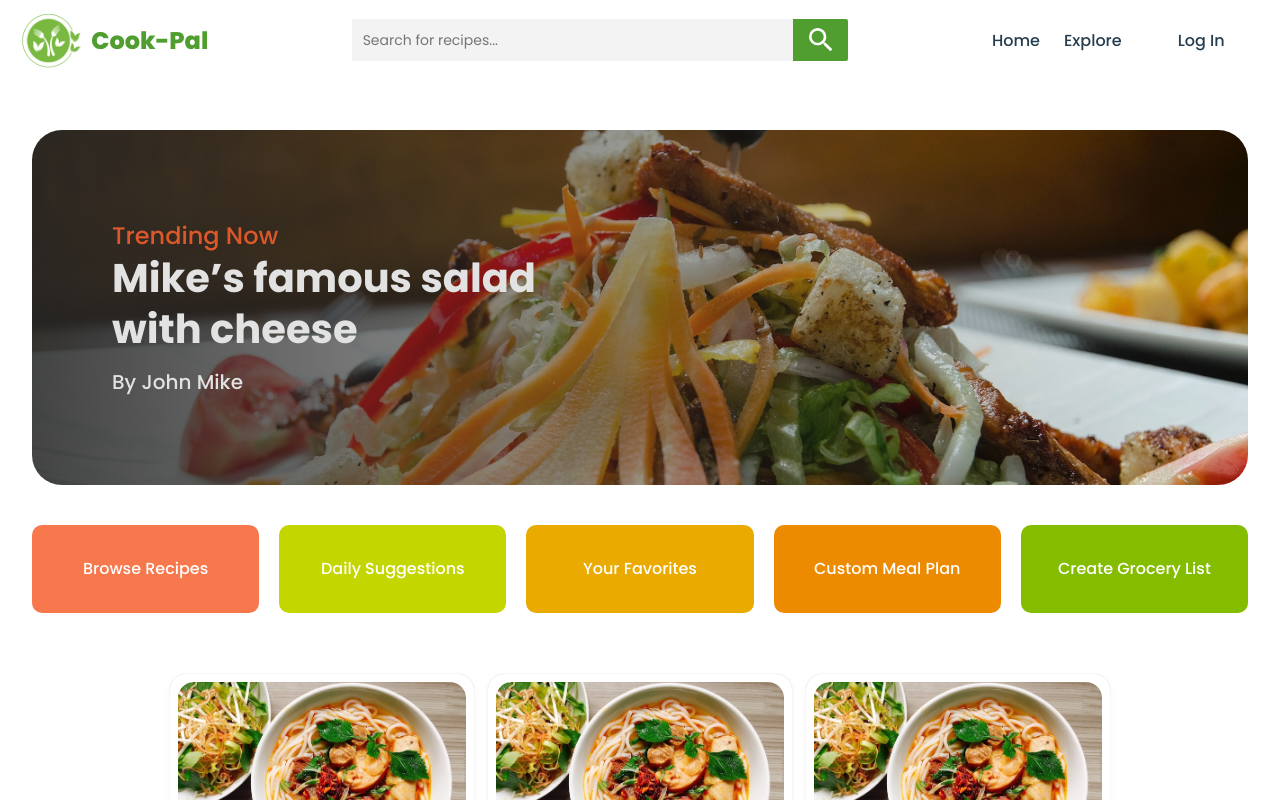
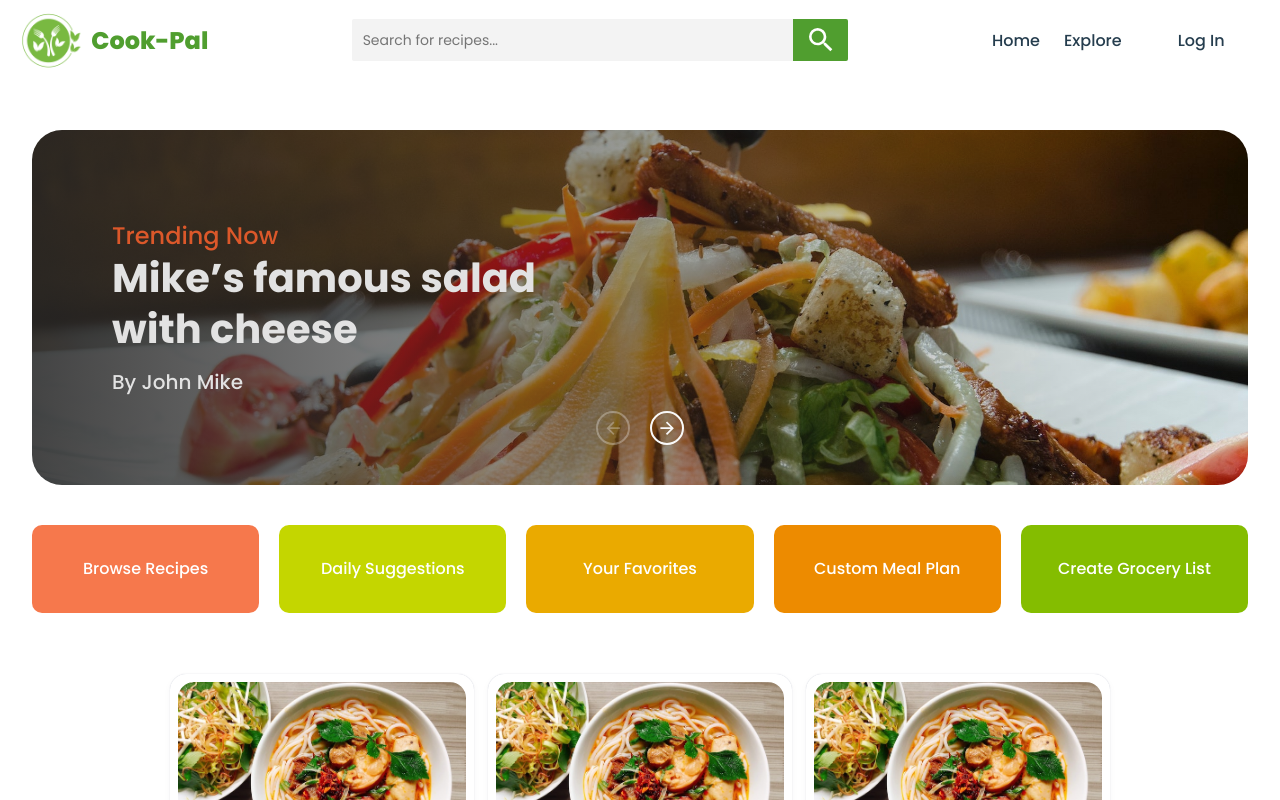
Before and after one commit to RimaSem/cook-pal, a React (Vite) app: page / in a window 1280 px wide. Shown: the top 800 px of the page. Built offline with nearby package versions, Linux system fonts and the light colour scheme.

Commit message:
Implement carousel slider

```diff
--- a/package.json
+++ b/package.json
@@ -12,6 +12,8 @@
     "@mdi/js": "^7.2.96",
     "@mdi/react": "^1.6.1",
     "@reduxjs/toolkit": "^1.9.5",
+    "embla-carousel-autoplay": "^7.1.0",
+    "embla-carousel-react": "^7.1.0",
     "react": "^18.2.0",
     "react-dom": "^18.2.0",
     "react-router": "^6.10.0",
--- a/src/components/home/Hero.tsx
+++ b/src/components/home/Hero.tsx
@@ -7,7 +7,7 @@ const StyledHero = styled.div`
   justify-content: center;
   margin: 3.125em 0 2.5em 0;
   border-radius: 30px;
-  max-width: var(--width-max);
+  /* max-width: var(--width-max); */
   width: 95%;
   height: 22.2em;
   padding-left: 5em;
--- /dev/null
+++ b/src/components/slider/CarouselArrowsDotsButtons.tsx
@@ -0,0 +1,53 @@
+import React from "react";
+import Icon from "@mdi/react";
+import { mdiArrowLeft, mdiArrowRight } from "@mdi/js";
+
+type DotButtonPropType = {
+  selected: boolean;
+  onClick: () => void;
+};
+
+export const DotButton: React.FC<DotButtonPropType> = (props) => {
+  const { selected, onClick } = props;
+
+  return (
+    <button
+      className={"embla__dot".concat(selected ? " embla__dot--selected" : "")}
+      type="button"
+      onClick={onClick}
+    />
+  );
+};
+
+type PrevNextButtonPropType = {
+  enabled: boolean;
+  onClick: () => void;
+};
+
+export const PrevButton: React.FC<PrevNextButtonPropType> = (props) => {
+  const { enabled, onClick } = props;
+
+  return (
+    <button
+      className="embla__button embla__button--prev"
+      onClick={onClick}
+      disabled={!enabled}
+    >
+      <Icon path={mdiArrowLeft} size={0.85} />
+    </button>
+  );
+};
+
+export const NextButton: React.FC<PrevNextButtonPropType> = (props) => {
+  const { enabled, onClick } = props;
+
+  return (
+    <button
+      className="embla__button embla__button--next"
+      onClick={onClick}
+      disabled={!enabled}
+    >
+      <Icon path={mdiArrowRight} size={0.85} />
+    </button>
+  );
+};
--- /dev/null
+++ b/src/components/slider/CarouselSlider.tsx
@@ -0,0 +1,82 @@
+import "./carousel.css";
+import { useState, useEffect, useCallback } from "react";
+import useEmblaCarousel, { EmblaOptionsType } from "embla-carousel-react";
+import { DotButton, PrevButton, NextButton } from "./CarouselArrowsDotsButtons";
+import Autoplay from "embla-carousel-autoplay";
+import Hero from "../home/Hero";
+
+type PropType = {
+  slides: number[];
+  options?: EmblaOptionsType;
+};
+
+const CarouselSlider: React.FC<PropType> = (props) => {
+  // const [emblaRef] = useEmblaCarousel({ loop: false }, [Autoplay()]);
+
+  const { slides, options } = props;
+  const [emblaRef, emblaApi] = useEmblaCarousel(options);
+  const [prevBtnEnabled, setPrevBtnEnabled] = useState(false);
+  const [nextBtnEnabled, setNextBtnEnabled] = useState(false);
+  const [selectedIndex, setSelectedIndex] = useState(0);
+  const [scrollSnaps, setScrollSnaps] = useState<number[]>([]);
+
+  const scrollPrev = useCallback(
+    () => emblaApi && emblaApi.scrollPrev(),
+    [emblaApi]
+  );
+  const scrollNext = useCallback(
+    () => emblaApi && emblaApi.scrollNext(),
+    [emblaApi]
+  );
+  const scrollTo = useCallback(
+    (index: number) => emblaApi && emblaApi.scrollTo(index),
+    [emblaApi]
+  );
+
+  const onSelect = useCallback(() => {
+    if (!emblaApi) return;
+    setSelectedIndex(emblaApi.selectedScrollSnap());
+    setPrevBtnEnabled(emblaApi.canScrollPrev());
+    setNextBtnEnabled(emblaApi.canScrollNext());
+  }, [emblaApi, setSelectedIndex]);
+
+  useEffect(() => {
+    if (!emblaApi) return;
+    onSelect();
+    setScrollSnaps(emblaApi.scrollSnapList());
+    emblaApi.on("select", onSelect);
+    emblaApi.on("reInit", onSelect);
+  }, [emblaApi, setScrollSnaps, onSelect]);
+
+  return (
+    <>
+      <div className="embla">
+        <div className="embla_viewport" ref={emblaRef}>
+          <div className="embla_container">
+            {slides.map((index) => (
+              <div className="embla_slide" key={index}>
+                <Hero />
+              </div>
+            ))}
+          </div>
+        </div>
+        <div className="button_container">
+          <PrevButton onClick={scrollPrev} enabled={prevBtnEnabled} />
+          <NextButton onClick={scrollNext} enabled={nextBtnEnabled} />
+        </div>
+      </div>
+
+      <div className="embla__dots">
+        {scrollSnaps.map((_, index) => (
+          <DotButton
+            key={index}
+            selected={index === selectedIndex}
+            onClick={() => scrollTo(index)}
+          />
+        ))}
+      </div>
+    </>
+  );
+};
+
+export default CarouselSlider;
--- /dev/null
+++ b/src/components/slider/carousel.css
@@ -0,0 +1,112 @@
+.embla {
+  --slide-spacing: 1rem;
+  --slide-size: 100%;
+  --slide-height: 19rem;
+  --background-site: rgb(249, 249, 249);
+  --brand-primary: rgb(47, 112, 193);
+  --brand-secondary: rgb(116, 97, 195);
+  display: flex;
+  justify-content: center;
+  align-items: center;
+  position: relative;
+  max-width: 100vw;
+}
+
+.embla_viewport {
+  overflow: hidden;
+}
+
+.embla_container {
+  display: flex;
+  flex-direction: row;
+}
+
+.embla_slide {
+  display: flex;
+  justify-content: center;
+  flex: 0 0 100%;
+  min-width: 0;
+}
+
+.embla__dot,
+.embla__button {
+  -webkit-appearance: none;
+  background-color: transparent;
+  touch-action: manipulation;
+  display: inline-flex;
+  text-decoration: none;
+  cursor: pointer;
+  border: 0;
+  padding: 0;
+  margin: 0;
+}
+
+.embla__dots {
+  z-index: 1;
+  bottom: 1.2rem;
+  position: absolute;
+  left: 0;
+  right: 0;
+  display: flex;
+  justify-content: center;
+  align-items: center;
+}
+
+.embla__dot {
+  width: 3rem;
+  height: 3rem;
+  display: flex;
+  align-items: center;
+  margin-right: 0.75rem;
+  margin-left: 0.75rem;
+}
+
+.embla__dot:after {
+  background: var(--background-site);
+  border-radius: 0.2rem;
+  width: 100%;
+  height: 0.3rem;
+  content: "";
+}
+
+.embla__dot--selected:after {
+  background: linear-gradient(
+    45deg,
+    var(--brand-primary),
+    var(--brand-secondary)
+  );
+}
+
+.button_container {
+  position: absolute;
+  display: flex;
+  gap: 1.25em;
+  bottom: 5em;
+}
+
+.embla__button {
+  z-index: 1;
+  color: var(--background-site);
+  display: flex;
+  align-items: center;
+  justify-content: center;
+  cursor: pointer;
+  border: 2px solid var(--background-site);
+  border-radius: 50%;
+  width: 2.125rem;
+  height: 2.125rem;
+}
+
+.embla__button:disabled {
+  opacity: 0.3;
+}
+
+@media screen and (max-width: 865px) {
+  .button_container {
+    bottom: 1.7em;
+  }
+
+  .embla__button--next {
+    right: 40%;
+  }
+}
--- a/src/global.tsx
+++ b/src/global.tsx
@@ -44,7 +44,6 @@ const GlobalStyle = createGlobalStyle`
             min-height: inherit;
         }
     }
-
  `;
 
 export default GlobalStyle;
--- a/src/pages/Home.tsx
+++ b/src/pages/Home.tsx
@@ -1,6 +1,7 @@
 import styled from "styled-components";
 import Header from "../components/Header";
-import Hero from "../components/home/Hero";
+import { EmblaOptionsType } from "embla-carousel-react";
+import CarouselSlider from "../components/slider/CarouselSlider";
 import Nav from "../components/Nav";
 import Main from "../components/home/Main";
 import Footer from "../components/Footer";
@@ -16,11 +17,16 @@ const HomeWrapper = styled.div`
   color: var(--color-text-dark);
 `;
 
-const Home = () => {
+const OPTIONS: EmblaOptionsType = {};
+const SLIDE_COUNT = 5;
+const SLIDES = Array.from(Array(SLIDE_COUNT).keys());
+
+const Home: React.FC = () => {
   return (
     <HomeWrapper>
       <Header />
-      <Hero />
+      {/* <Hero /> */}
+      <CarouselSlider slides={SLIDES} options={OPTIONS} />
       <Nav />
       <Main />
       <Footer />
```
Also changed, not shown: 1 other file (tests, documents, lock files or other folders).
